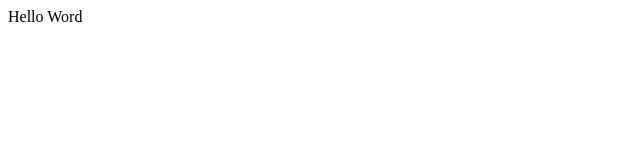
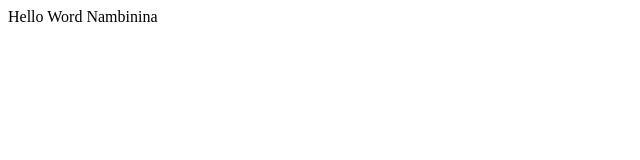
Before and after one commit to mbinina007/git-test, a plain HTML site: page index.html in a window 1280 px wide. Shown: the full height of the page, 0-640 px from the left. Drawn offline with Linux system fonts and the light colour scheme.

Commit message:
Update index.html

```diff
--- a/index.html
+++ b/index.html
@@ -6,6 +6,6 @@
     <title>Document</title>
 </head>
 <body>
-    Hello Word
+    Hello Word Nambinina
 </body>
 </html>
```
